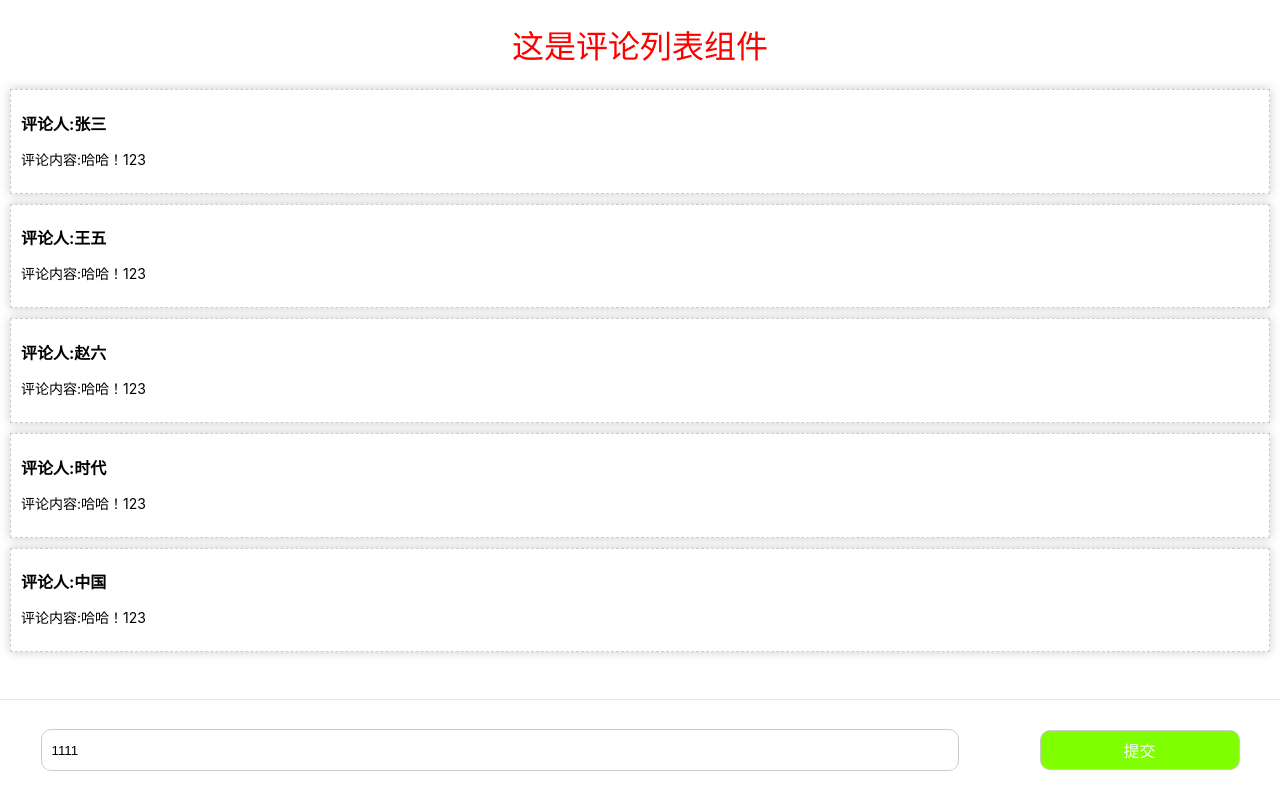
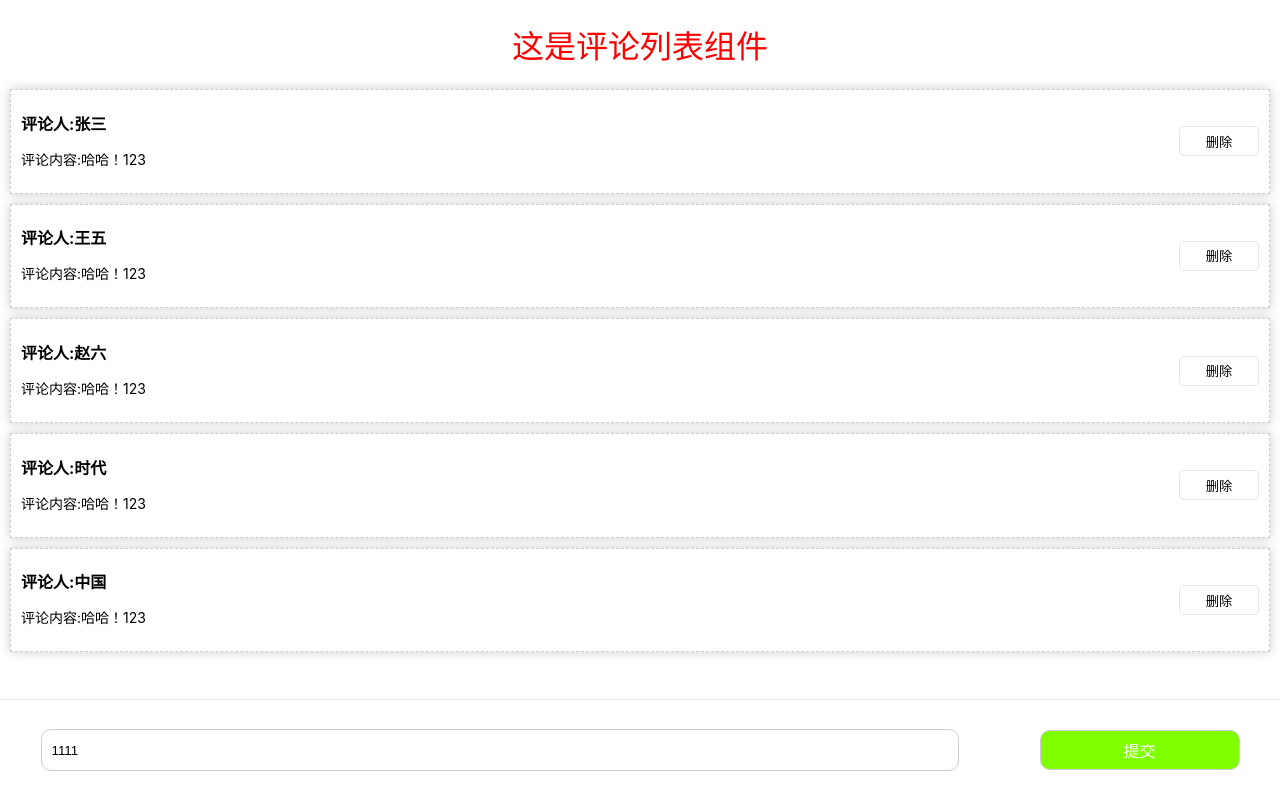
Before and after one commit to Michel-Yang/my-react-app, a React (Create React App) app: page / in a window 1280 px wide. Built offline with nearby package versions, Linux system fonts and the light colour scheme.

Commit message:
世界传递

```diff
--- a/src/App.js
+++ b/src/App.js
@@ -1,5 +1,5 @@
 import React from 'react';
-import logo from './logo.svg';
+//import logo from './logo.svg';
 import './App.css';
 import CmtList  from './comment/CmtList';
 
--- a/src/CSS/CmtItem.css
+++ b/src/CSS/CmtItem.css
@@ -4,6 +4,22 @@
     box-shadow: 0 0 10px #ccc;
     margin: 10px;
     padding: 10px;
+    display: flex;
+    justify-content: space-between;
+}
+
+.box .right{
+	display: flex;
+	justify-content: center;
+	align-items: center;
+}
+
+.del{
+	background:#fff;
+	width:80px;
+	height: 30px;
+	border: 1px solid #e6e6e6;
+	border-radius: 5px;
 }
 .person{
     font-size: 16px;
--- a/src/CSS/CmtList.css
+++ b/src/CSS/CmtList.css
@@ -15,6 +15,7 @@
     justify-content: space-around;
     align-items: center;
     border-top: 1px solid #e6e6e6;
+    background-color: #fff;
 }
 
 .comment input{
--- a/src/comment/CmtList.js
+++ b/src/comment/CmtList.js
@@ -29,6 +29,15 @@ export default class CmtList extends React.Component{
         });
     }
 
+    delItem=(index)=>{
+      let {CommentList}=this.state;
+
+      CommentList.splice(index,1);
+
+      this.setState({CommentList})
+
+    }
+
     submit=()=>{
         var obj={
             id:6,
@@ -49,7 +58,7 @@ export default class CmtList extends React.Component{
 
           {/*  渲染评论列表 */}
 
-           { this.state.CommentList.map(item=><CmtItem {...item} key={item.id}></CmtItem>)}
+           { this.state.CommentList.map((item,index)=><CmtItem {...item} key={item.id} delItem={this.delItem} index={index} ></CmtItem>)}
 
           {/*  表单提交 */}
 
--- a/src/compent/CmtItem.js
+++ b/src/compent/CmtItem.js
@@ -5,10 +5,19 @@ import '../CSS/CmtItem.css'
  * 接收参数 用户名 评论内容
  * */
 export default class CmtItem extends React.Component{
+	delEvent=()=>{
+		this.props.delItem(this.props.index);
+		//console.log(11111)
+	}
     render(){
         return <div className='box'>
+             <div className='left'>
             <h1 className='person'>评论人:{this.props.user}</h1>
             <p className='content'>评论内容:{this.props.content}</p>
+            </div>
+            <div className='right'>
+              <button className='del' onClick={this.delEvent}>删除</button>
+            </div>
         </div>
     }
 }
```
